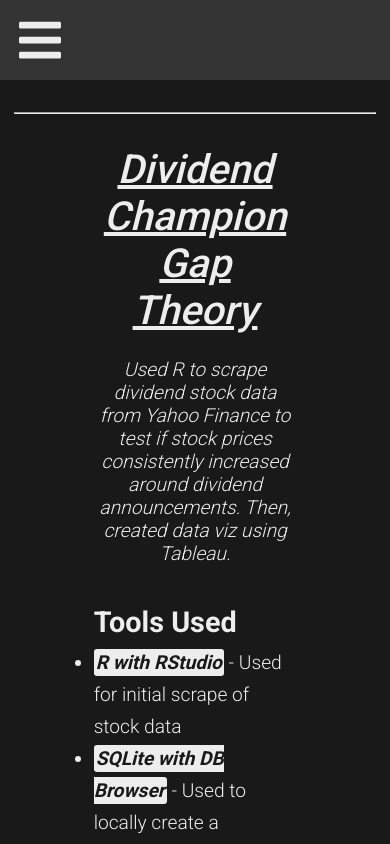
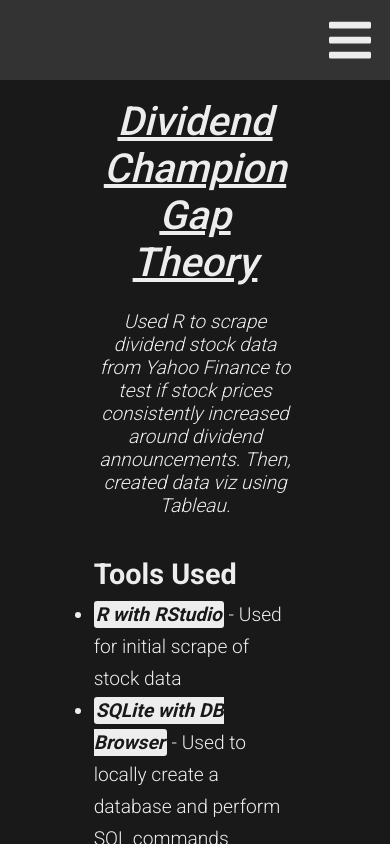
Before and after one commit to ClownChad/Portfolio, a Next.js app: page /projects in a window 390 px wide. Shown: the top 844 px of the page. Built offline with nearby package versions, Linux system fonts and the light colour scheme; a web font is replaced by a local one.

Commit message:
Basic mobile header functionality working

```diff
--- a/app/layout.tsx
+++ b/app/layout.tsx
@@ -1,7 +1,6 @@
 import type { Metadata } from "next";
 import { Roboto, Tektur } from "next/font/google";
 import "./globals.css";
-import Header from "@/components/Header";
 import MobileHeader from "@/components/MobileHeader";
 
 const roboto = Roboto({
@@ -29,7 +28,6 @@ export default function RootLayout({
   return (
     <html lang="en">
       <body className={`${roboto.variable} ${tektur.variable}`}>
-        <Header />
         <MobileHeader />
         {children}
       </body>
--- a/app/page.module.css
+++ b/app/page.module.css
@@ -1,5 +1,6 @@
 .main{
-  margin: var(--section_margin);
+  /* margin: var(--section_margin); */
+  margin: 4rem 5rem;
 }
 
 .about_me_cont{
--- a/app/projects/page.module.css
+++ b/app/projects/page.module.css
@@ -10,7 +10,8 @@
 .main{
     width: 100%;
     height: 100%;
-    margin: var(--section_margin);
+    /* margin: var(--section_margin); */
+    margin: 4rem 5rem;
 }
 
 .proj_cont{
--- a/components/Header.module.css
+++ b/components/Header.module.css
@@ -6,7 +6,22 @@
     text-align: center;
     width: 100%;
     padding: 1rem;
+    overflow: hidden;
     background-color: var(--background_header);
+
+    &.open{
+        height: auto;
+        padding: 1rem;
+        transform: translateY(0%);
+        opacity: 1;
+    }
+
+    &.closed{
+        height: 0%;
+        padding: 0;
+        transform: translateY(-100%);
+        opacity: 0;
+    }
 }
 
 .name_cont{
@@ -103,6 +118,13 @@
 
 @media (max-width: 800px){
     .header{
-        display: none;
+        position: fixed;
+        top: 5rem;
+        left: 0;
+        right: 0;
+
+        transition: transform 0.3s ease, opacity 0.3s ease;
+        transform: translateY(-100%);
+        opacity: 0;
     }
 }
--- a/components/Header.tsx
+++ b/components/Header.tsx
@@ -1,11 +1,18 @@
 import styles from "./Header.module.css"
 import Image from "next/image";
 import Link from "next/link";
-import { FaEnvelope, FaLinkedin, FaGithub, FaKaggle, FaBars } from "react-icons/fa"
+import { FaLinkedin, FaGithub, FaKaggle, FaBars } from "react-icons/fa"
 
-export default function Header(){
+export default function Header({isMobile, headerOpen}: {isMobile: boolean, headerOpen: boolean}){
     const content = (
-        <header className={styles.header}>
+        <header
+            className={
+                !isMobile ? styles.header :
+                headerOpen ? `${styles.header} ${styles.open}` :
+                `${styles.header} ${styles.closed}`
+            }
+            id="nav_header"
+        >
             <div className={styles.name_cont}>
                 <div className={styles.photo_cont}>
                     <Image
@@ -19,7 +26,6 @@ export default function Header(){
 
                 <div className={styles.text_cont}>
                     <div className={styles.name}>Chad Jones</div>
-                    <div className={styles.title}>Data Analyst</div>
                 </div>
             </div>
 
@@ -37,12 +43,6 @@ export default function Header(){
             </nav>
 
             <div className={styles.contact_cont}>
-                <Link className={styles.icon_link} href="chadderbox@live.com">
-                    <FaEnvelope
-                        className={styles.icon}
-                        size={'2rem'}
-                    />
-                </Link>
                 <Link className={styles.icon_link}
                     href="https://www.linkedin.com/in/chad-j-524825348/"
                     target="_blank"
--- a/components/MobileHeader.module.css
+++ b/components/MobileHeader.module.css
@@ -1,14 +1,30 @@
-.header{
+.mobile_header{
+  position: fixed;
+  top: 0;
+  left: 0;
+  right: 0;
   display: none;
+  justify-content: flex-end;
   flex-direction: row;
   width: 100%;
-  height: 100%;
+  height: 5rem;
   padding: 1rem;
   background-color: var(--background_header);
 }
 
+.header_toggle{
+  z-index: 2;
+  cursor: pointer;
+}
+
+@media (min-width: 801px){
+  .mobile_header{
+    display: none;
+  }
+}
+
 @media (max-width: 800px){
-  .header{
+  .mobile_header{
     display: flex;
   }
 }
--- a/components/MobileHeader.tsx
+++ b/components/MobileHeader.tsx
@@ -1,11 +1,44 @@
+"use client"
+
 import styles from "./MobileHeader.module.css"
 import { FaBars } from "react-icons/fa"
+import { FaX } from "react-icons/fa6";
+import { useState, useEffect } from "react";
+import Header from "./Header";
 
 export default function MobileHeader(){
+  const [isMobile, setIsMobile] = useState(false);
+  const [headerOpen, setHeaderOpen] = useState(false);
+
+  useEffect(() => {
+    setIsMobile(window.innerWidth <= 800);
+  }, []);
+
+  const toggleNav = () => {
+    setHeaderOpen(!headerOpen);
+  }
+
   const content = (
-    <div className={styles.header}>
-      <FaBars
-        size={"3rem"}
+    <div className={styles.header_cont}>
+      <div className={styles.mobile_header}>
+        {!headerOpen ? (
+          <FaBars
+            className={styles.header_toggle}
+            size={"3rem"}
+            onClick={toggleNav}
+          />
+        ) : (
+          <FaX
+            className={styles.header_toggle}
+            size={"3rem"}
+            onClick={toggleNav}
+          />
+        )}
+      </div>
+
+      <Header
+        isMobile={isMobile}
+        headerOpen={headerOpen}
       />
     </div>
   )
```
